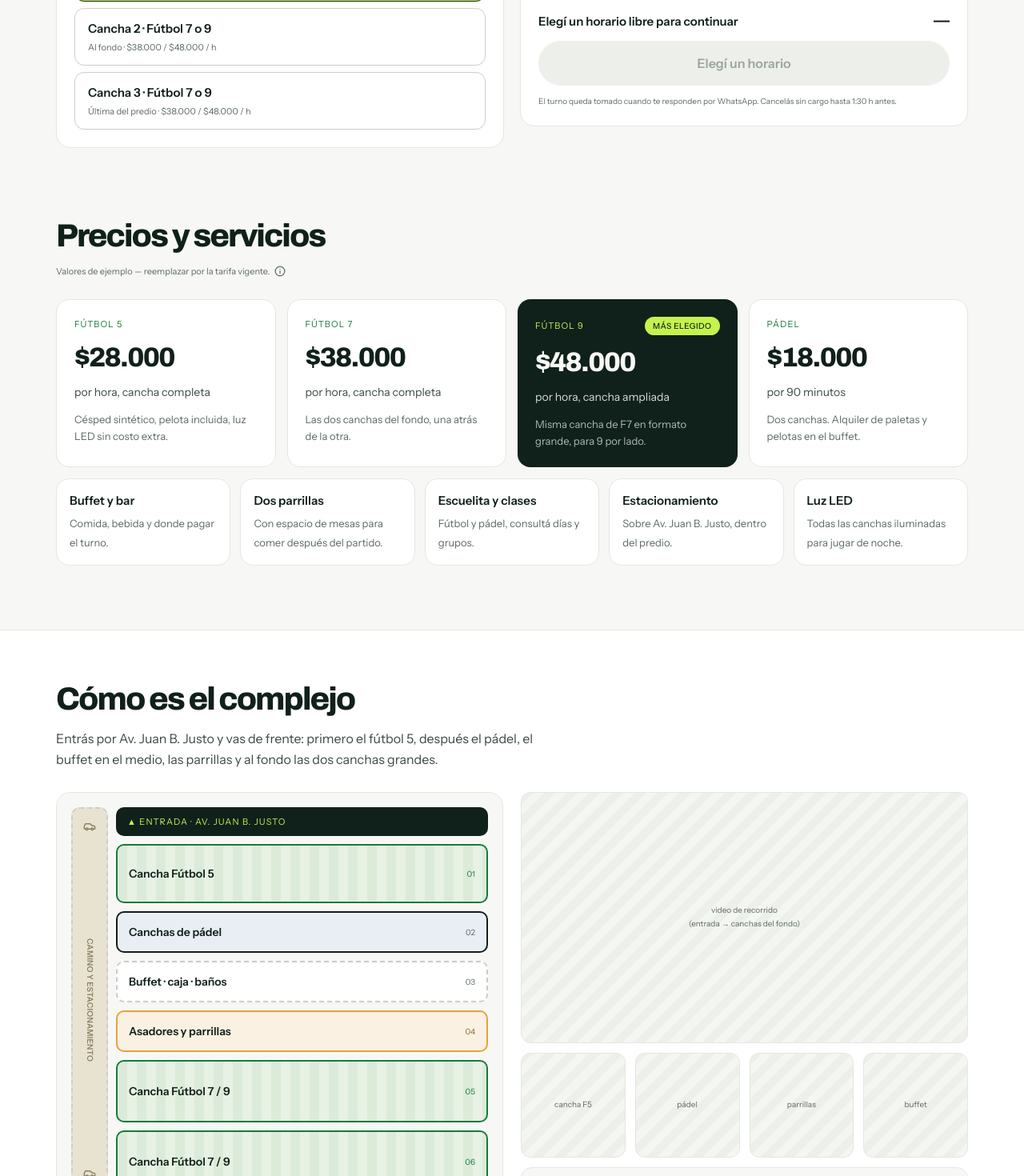
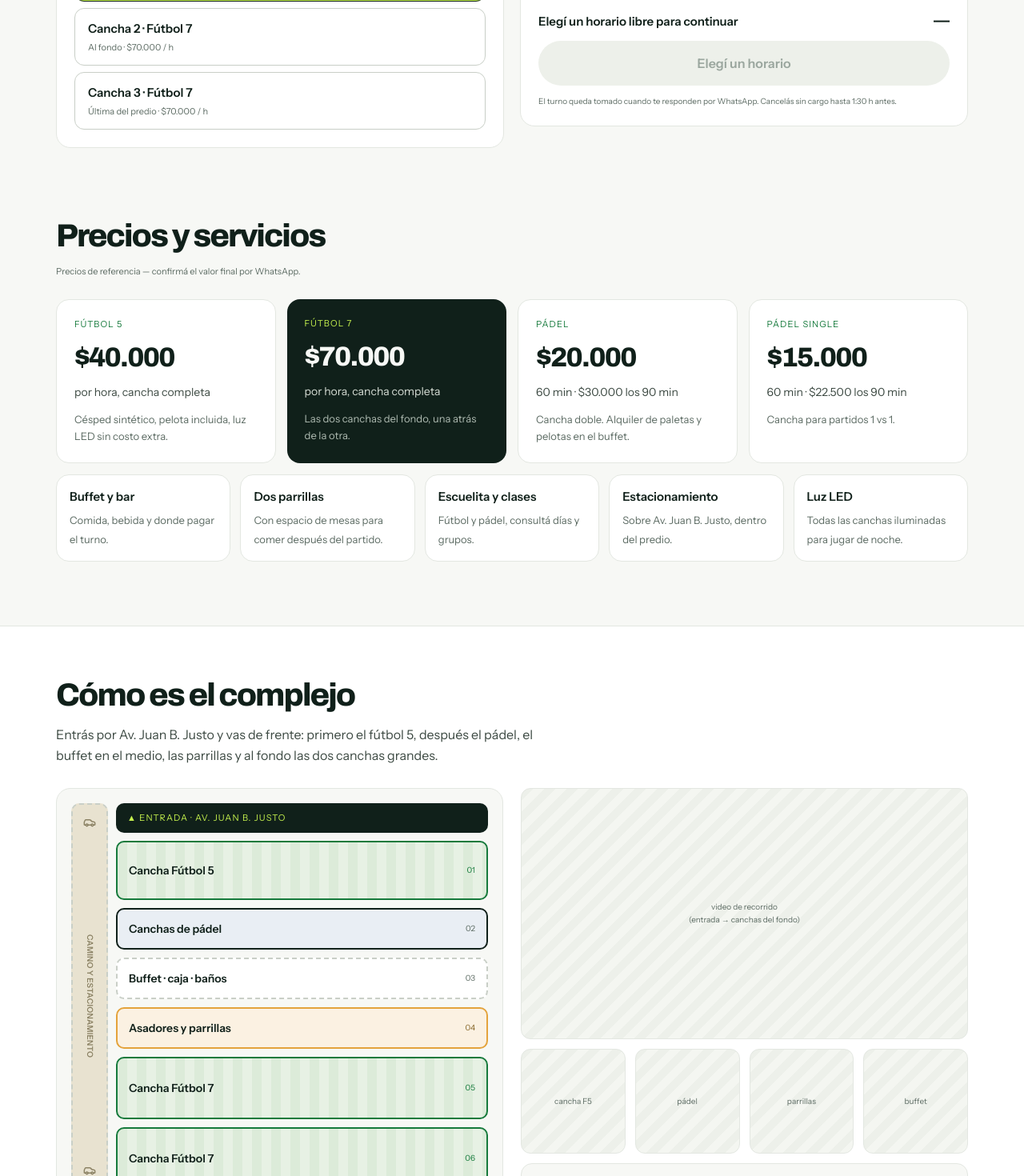
Before and after one commit to luchochelmes/AFAA, a React (Vite) app: page / in a window 1280 px wide. Shown: the part 1220-2690 px from the top of the page at 80% size. Built offline with nearby package versions, Linux system fonts and the light colour scheme.

Commit message:
Update pricing and offerings to match the real WhatsApp auto-reply
Drops Fútbol 9 (not actually priced/offered) and adds Pádel Single as
a distinct product alongside regular Pádel, each bookable at 60 or 90
minutes with its own price, matching what the business quotes today.

```diff
--- a/src/components/Complejo.tsx
+++ b/src/components/Complejo.tsx
@@ -69,11 +69,11 @@ export function Complejo() {
                 </div>
 
                 <div className="court-stripe flex min-h-[68px] flex-wrap items-center justify-between gap-2 rounded-[10px] border-2 border-forest p-3 sm:min-h-[78px] sm:p-3.5">
-                  <span className="text-sm font-bold">Cancha Fútbol 7 / 9</span>
+                  <span className="text-sm font-bold">Cancha Fútbol 7</span>
                   <span className="font-sans text-[10px] text-forest">05</span>
                 </div>
                 <div className="court-stripe flex min-h-[68px] flex-wrap items-center justify-between gap-2 rounded-[10px] border-2 border-forest p-3 sm:min-h-[78px] sm:p-3.5">
-                  <span className="text-sm font-bold">Cancha Fútbol 7 / 9</span>
+                  <span className="text-sm font-bold">Cancha Fútbol 7</span>
                   <span className="font-sans text-[10px] text-forest">06</span>
                 </div>
               </div>
--- a/src/components/Hero.tsx
+++ b/src/components/Hero.tsx
@@ -80,9 +80,9 @@ export function Hero() {
           className="mb-4 max-w-[16ch] font-display font-extrabold leading-[0.95] tracking-tighter sm:mb-5 sm:leading-[0.92]"
           style={{ fontSize: 'clamp(38px, 11vw, 82px)' }}
         >
-          Fútbol 5, 7 y 9.
+          Fútbol 5 y 7.
           <br />
-          Pádel.
+          Pádel y single.
           <br />
           <span className="rounded-md bg-lime px-2.5">Y asado.</span>
         </h1>
--- a/src/components/InfoBar.tsx
+++ b/src/components/InfoBar.tsx
@@ -3,7 +3,7 @@ import { RevealGroup, RevealItem } from './Reveal';
 
 const ITEMS: { label: string; value: string; icon: LucideIcon }[] = [
   { label: 'Horarios', value: 'Todos los días 9:00 a 02:00', icon: CalendarDays },
-  { label: 'Canchas', value: '1 de F5 · 2 de F7/F9 · 2 de pádel', icon: LayoutGrid },
+  { label: 'Canchas', value: '1 de F5 · 2 de F7 · 2 de pádel', icon: LayoutGrid },
   { label: 'Cancelación', value: 'Sin cargo hasta 1:30 h antes', icon: MessageCircleOff },
   { label: 'Reservas', value: 'Por WhatsApp, en el momento', icon: MessageCircle }
 ];
--- a/src/components/Precios.tsx
+++ b/src/components/Precios.tsx
@@ -1,36 +1,32 @@
-import { Info } from 'lucide-react';
-import { Badge } from './Badge';
 import { Reveal, RevealGroup, RevealItem } from './Reveal';
-import { Tooltip } from './Tooltip';
 
 const PLANS = [
   {
     label: 'Fútbol 5',
-    price: '$28.000',
+    price: '$40.000',
     unit: 'por hora, cancha completa',
     desc: 'Césped sintético, pelota incluida, luz LED sin costo extra.',
     dark: false
   },
   {
     label: 'Fútbol 7',
-    price: '$38.000',
+    price: '$70.000',
     unit: 'por hora, cancha completa',
     desc: 'Las dos canchas del fondo, una atrás de la otra.',
+    dark: true
+  },
+  {
+    label: 'Pádel',
+    price: '$20.000',
+    unit: '60 min · $30.000 los 90 min',
+    desc: 'Cancha doble. Alquiler de paletas y pelotas en el buffet.',
     dark: false
   },
   {
-    label: 'Fútbol 9',
-    price: '$48.000',
-    unit: 'por hora, cancha ampliada',
-    desc: 'Misma cancha de F7 en formato grande, para 9 por lado.',
-    dark: true,
-    featured: true
-  },
-  {
-    label: 'Pádel',
-    price: '$18.000',
-    unit: 'por 90 minutos',
-    desc: 'Dos canchas. Alquiler de paletas y pelotas en el buffet.',
+    label: 'Pádel Single',
+    price: '$15.000',
+    unit: '60 min · $22.500 los 90 min',
+    desc: 'Cancha para partidos 1 vs 1.',
     dark: false
   }
 ];
@@ -53,12 +49,9 @@ export function Precios() {
         >
           Precios y servicios
         </h2>
-        <div className="mb-5 flex items-center gap-1.5 font-sans text-[11px] text-muted sm:mb-[26px]">
-          Valores de ejemplo — reemplazar por la tarifa vigente.
-          <Tooltip label="Estos precios son de muestra para el diseño. Actualizalos con la tarifa real del complejo.">
-            <Info className="h-3.5 w-3.5 cursor-help" strokeWidth={2.2} />
-          </Tooltip>
-        </div>
+        <p className="mb-5 font-sans text-[11px] text-muted sm:mb-[26px]">
+          Precios de referencia — confirmá el valor final por WhatsApp.
+        </p>
       </Reveal>
       <RevealGroup className="grid gap-3 sm:gap-3.5" style={{ gridTemplateColumns: 'repeat(auto-fit, minmax(230px, 1fr))' }}>
         {PLANS.map((p) => (
@@ -70,16 +63,9 @@ export function Precios() {
                 : 'flex flex-col gap-2 rounded-2xl border border-border bg-white p-[22px]'
             }
           >
-            <div className="flex items-center justify-between gap-2">
-              <span
-                className={
-                  'font-sans text-[11px] uppercase tracking-widest ' + (p.dark ? 'text-lime' : 'text-forest')
-                }
-              >
-                {p.label}
-              </span>
-              {p.featured && <Badge variant="lime">Más elegido</Badge>}
-            </div>
+            <span className={'font-sans text-[11px] uppercase tracking-widest ' + (p.dark ? 'text-lime' : 'text-forest')}>
+              {p.label}
+            </span>
             <span className="font-display text-[34px] font-extrabold tracking-tighter">{p.price}</span>
             <span className={'text-sm ' + (p.dark ? 'text-cream2' : 'text-body')}>{p.unit}</span>
             <span className={'mt-1.5 text-[13px] leading-relaxed ' + (p.dark ? 'text-cream3' : 'text-muted')}>
--- a/src/components/Turnero.tsx
+++ b/src/components/Turnero.tsx
@@ -2,7 +2,7 @@ import { useMemo, useState } from 'react';
 import * as Tabs from '@radix-ui/react-tabs';
 import { CalendarCheck } from 'lucide-react';
 import { cn } from '../lib/cn';
-import { courtsFor, getDays, isTaken, priceFor, timesFor, waLink, type Sport } from '../lib/booking';
+import { courtsFor, getDays, isTaken, timesFor, waLink, type Sport } from '../lib/booking';
 import { submitReservation } from '../lib/api';
 import { Reveal, RevealGroup, RevealItem } from './Reveal';
 import { Tooltip } from './Tooltip';
@@ -24,14 +24,14 @@ export function Turnero({ phone }: { phone: string }) {
   const courts = useMemo(() => courtsFor(sport), [sport]);
   const activeCourtId = courts.some((c) => c.id === courtId) ? courtId : courts[0].id;
   const court = courts.find((c) => c.id === activeCourtId)!;
-  const times = useMemo(() => timesFor(sport), [sport]);
+  const times = useMemo(() => timesFor(court.duration), [court.duration]);
 
   const hasSlot = !!slot && !isTaken(day.key, activeCourtId, slot);
   const sportLabel = sport === 'padel' ? 'pádel' : 'fútbol';
   const summaryLine = hasSlot
     ? `${court.name} · ${day.full} · ${slot} h`
     : 'Elegí un horario libre para continuar';
-  const summaryPrice = hasSlot ? priceFor(activeCourtId) : '—';
+  const summaryPrice = hasSlot ? court.price : '—';
 
   const waBooking = hasSlot
     ? waLink(phone, `¡Hola AFA! Quiero reservar ${sportLabel}: ${court.name}, ${day.full} a las ${slot} h.`)
@@ -39,7 +39,7 @@ export function Turnero({ phone }: { phone: string }) {
 
   function pickSport(next: Sport) {
     setSport(next);
-    setCourtId(next === 'padel' ? 'p1' : 'f5');
+    setCourtId(next === 'padel' ? 'padel60' : 'f5');
     setSlot(null);
   }
   function pickDay(i: number) {
@@ -61,7 +61,7 @@ export function Turnero({ phone }: { phone: string }) {
       day: day.full,
       dayKey: day.key,
       time: slot,
-      price: priceFor(activeCourtId)
+      price: court.price
     });
   }
 
@@ -150,9 +150,7 @@ export function Turnero({ phone }: { phone: string }) {
         <RevealItem className="flex flex-col gap-4 rounded-[18px] border border-border bg-white p-[22px]">
           <div className="flex flex-wrap items-baseline justify-between gap-3">
             <span className="font-sans text-[11px] uppercase tracking-widest text-muted">4 · Horario</span>
-            <span className="font-sans text-[11px] text-muted">
-              {sport === 'padel' ? 'turnos de 90 min' : 'turnos de 60 min'}
-            </span>
+            <span className="font-sans text-[11px] text-muted">turnos de {court.duration} min</span>
           </div>
           <div className="grid gap-2" style={{ gridTemplateColumns: 'repeat(auto-fill, minmax(88px, 1fr))' }}>
             {times.map((t) => {
--- a/src/lib/booking.ts
+++ b/src/lib/booking.ts
@@ -4,6 +4,8 @@ export interface Court {
   id: string;
   name: string;
   meta: string;
+  price: string;
+  duration: number;
 }
 
 export interface Day {
@@ -19,13 +21,33 @@ const DOW = ['dom', 'lun', 'mar', 'mié', 'jue', 'vie', 'sáb'];
 export function courtsFor(sport: Sport): Court[] {
   return sport === 'padel'
     ? [
-        { id: 'p1', name: 'Pádel 1', meta: 'Turnos de 90 min · $18.000' },
-        { id: 'p2', name: 'Pádel 2', meta: 'Turnos de 90 min · $18.000' }
+        { id: 'padel60', name: 'Pádel · 60 min', meta: 'Cancha doble · $20.000 el turno', price: '$20.000', duration: 60 },
+        { id: 'padel90', name: 'Pádel · 90 min', meta: 'Cancha doble · $30.000 el turno', price: '$30.000', duration: 90 },
+        {
+          id: 'single60',
+          name: 'Pádel Single · 60 min',
+          meta: 'Partido 1 vs 1 · $15.000 el turno',
+          price: '$15.000',
+          duration: 60
+        },
+        {
+          id: 'single90',
+          name: 'Pádel Single · 90 min',
+          meta: 'Partido 1 vs 1 · $22.500 el turno',
+          price: '$22.500',
+          duration: 90
+        }
       ]
     : [
-        { id: 'f5', name: 'Cancha 1 · Fútbol 5', meta: 'Junto a la entrada · $28.000 / h' },
-        { id: 'f7', name: 'Cancha 2 · Fútbol 7 o 9', meta: 'Al fondo · $38.000 / $48.000 / h' },
-        { id: 'f9', name: 'Cancha 3 · Fútbol 7 o 9', meta: 'Última del predio · $38.000 / $48.000 / h' }
+        { id: 'f5', name: 'Cancha 1 · Fútbol 5', meta: 'Junto a la entrada · $40.000 / h', price: '$40.000', duration: 60 },
+        { id: 'f7a', name: 'Cancha 2 · Fútbol 7', meta: 'Al fondo · $70.000 / h', price: '$70.000', duration: 60 },
+        {
+          id: 'f7b',
+          name: 'Cancha 3 · Fútbol 7',
+          meta: 'Última del predio · $70.000 / h',
+          price: '$70.000',
+          duration: 60
+        }
       ];
 }
 
@@ -45,10 +67,9 @@ export function getDays(): Day[] {
   return out;
 }
 
-export function timesFor(sport: Sport): string[] {
+export function timesFor(stepMinutes: number): string[] {
   const out: string[] = [];
-  const step = sport === 'padel' ? 90 : 60;
-  for (let m = 9 * 60; m + step <= 26 * 60; m += step) {
+  for (let m = 9 * 60; m + stepMinutes <= 26 * 60; m += stepMinutes) {
     const h = Math.floor(m / 60) % 24;
     out.push(String(h).padStart(2, '0') + ':' + String(m % 60).padStart(2, '0'));
   }
@@ -62,12 +83,6 @@ export function isTaken(key: string, courtId: string, time: string): boolean {
   return h % 10 < 4;
 }
 
-export function priceFor(courtId: string): string {
-  if (courtId === 'p1' || courtId === 'p2') return '$18.000';
-  if (courtId === 'f5') return '$28.000';
-  return '$38.000';
-}
-
 export function waLink(phoneDigits: string, message: string): string {
   return 'https://wa.me/549' + phoneDigits.replace(/\D/g, '') + '?text=' + encodeURIComponent(message);
 }
```
